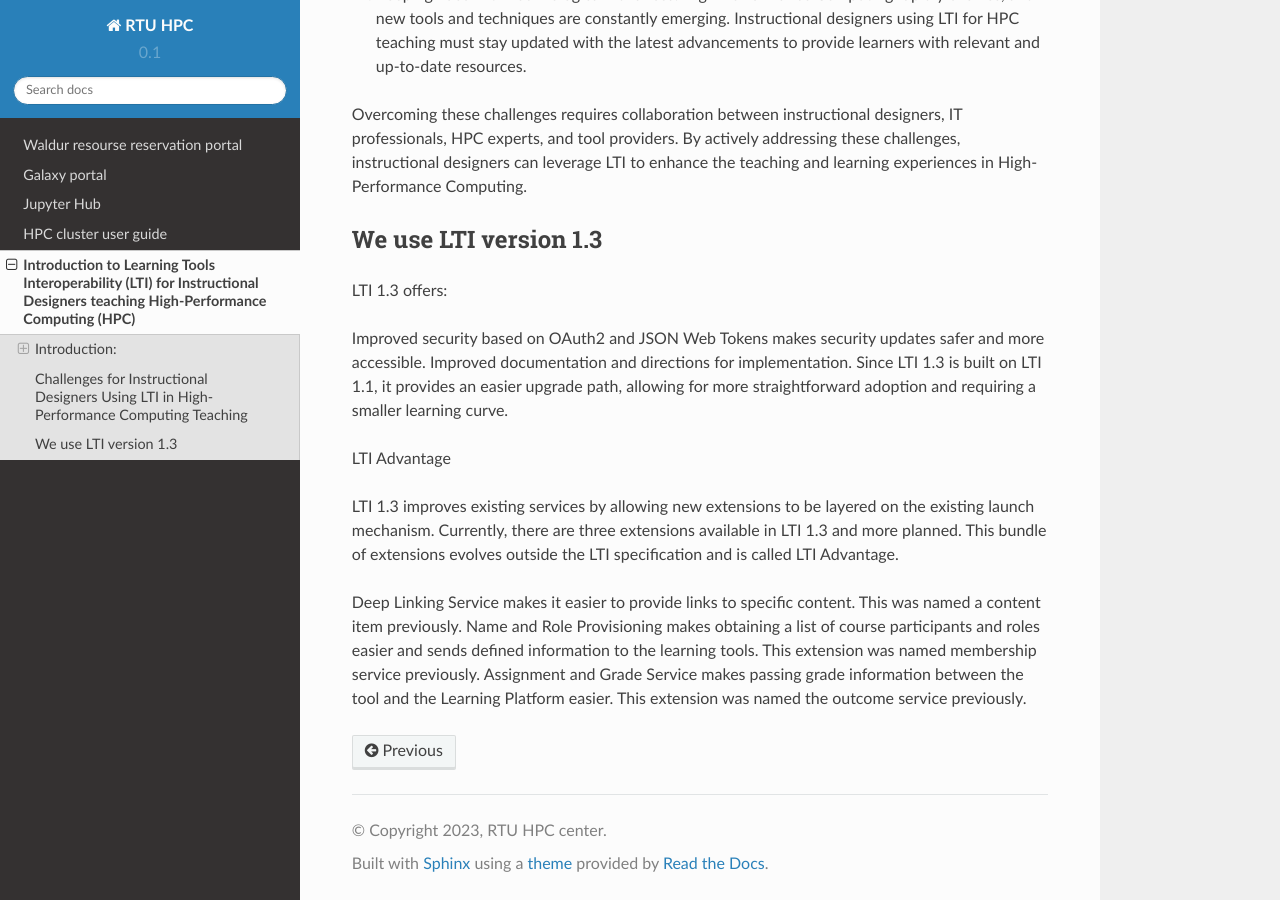
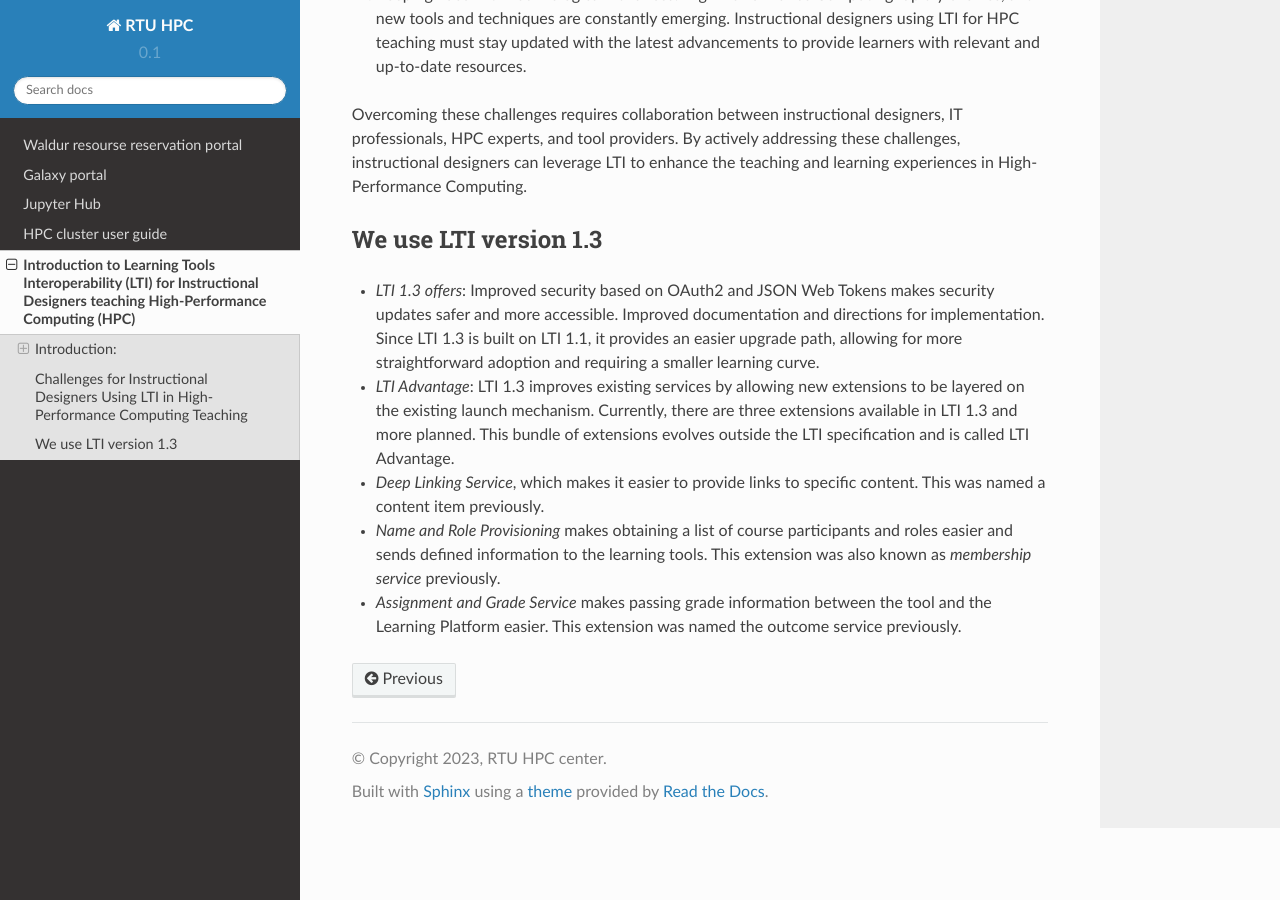
Before and after one commit to rtuhpc/hpc-platform, a Sphinx documentation site: the page built from doc/lti.md, in a window 1280 px wide and 900 px high, scrolled down 3729 px. Built offline with Sphinx 7.4.7 and the Read the Docs theme 2.0.0, drawn with Linux system fonts in a browser that asks for light colours.

Commit message:
Update lti.md

```diff
--- a/doc/lti.md
+++ b/doc/lti.md
@@ -54,16 +54,16 @@ Overcoming these challenges requires collaboration between instructional designe
 
 ## We use LTI version 1.3
 
-LTI 1.3 offers:
-
+ - *LTI 1.3 offers*:
 Improved security based on OAuth2 and JSON Web Tokens makes security updates safer and more accessible.
 Improved documentation and directions for implementation.
 Since LTI 1.3 is built on LTI 1.1, it provides an easier upgrade path, allowing for more straightforward adoption and requiring a smaller learning curve.
 
-LTI Advantage
-
+- *LTI Advantage*:
 LTI 1.3 improves existing services by allowing new extensions to be layered on the existing launch mechanism. Currently, there are three extensions available in LTI 1.3 and more planned. This bundle of extensions evolves outside the LTI specification and is called LTI Advantage.
 
-Deep Linking Service makes it easier to provide links to specific content. This was named a content item previously.
-Name and Role Provisioning makes obtaining a list of course participants and roles easier and sends defined information to the learning tools. This extension was named membership service previously.
-Assignment and Grade Service makes passing grade information between the tool and the Learning Platform easier. This extension was named the outcome service previously.
+- *Deep Linking Service*, which makes it easier to provide links to specific content. This was named a content item previously.
+
+- *Name and Role Provisioning* makes obtaining a list of course participants and roles easier and sends defined information to the learning tools. This extension was also known as *membership service* previously.
+
+- *Assignment and Grade Service* makes passing grade information between the tool and the Learning Platform easier. This extension was named the outcome service previously.
```
